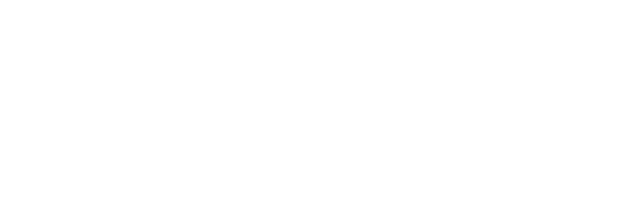
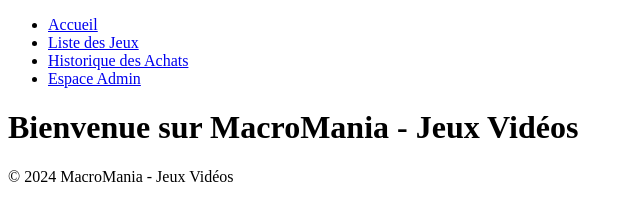
Before and after one commit to nicolasdraperi/Projet_NodeJS, a website: page View/View.html in a window 1280 px wide. Shown: the whole page, without its empty margins (0-640 px from the left). Drawn offline with Linux system fonts and the light colour scheme.

Commit message:
Base du fichier View

```diff
--- a/View/View.html
+++ b/View/View.html
@@ -3,9 +3,45 @@
 <head>
     <meta charset="UTF-8">
     <meta name="viewport" content="width=device-width, initial-scale=1.0">
-    <title>Document</title>
+    <title>MacroMania - Jeux Vidéos</title>
+    <!-- Ajoutez vos liens vers les feuilles de style, scripts, etc. ici -->
 </head>
 <body>
 
+<!-- Barre de navigation -->
+<nav>
+    <ul>
+        <li><a href="#">Accueil</a></li>
+        <li><a href="#">Liste des Jeux</a></li>
+        <li><a href="#">Historique des Achats</a></li>
+        <li><a href="#">Espace Admin</a></li>
+    </ul>
+</nav>
+
+<!-- Contenu principal -->
+<div class="content">
+    <h1>Bienvenue sur MacroMania - Jeux Vidéos</h1>
+
+    <!-- Section Liste des Jeux -->
+    <section id="liste-jeux">
+        <!-- Affichez la liste des jeux disponibles ici -->
+    </section>
+
+    <!-- Section Historique des Achats (accessible uniquement si l'utilisateur est connecté) -->
+    <section id="historique-achats" style="display: none;">
+        <!-- Affichez l'historique des achats de l'utilisateur ici -->
+    </section>
+
+    <!-- Section Espace Admin (accessible uniquement si l'utilisateur est administrateur) -->
+    <section id="espace-admin" style="display: none;">
+        <!-- Ajoutez des formulaires et des fonctionnalités d'administration ici -->
+    </section>
+</div>
+
+<!-- Pied de page -->
+<footer>
+    <p>&copy; 2024 MacroMania - Jeux Vidéos</p>
+</footer>
+
 </body>
 </html>
```
